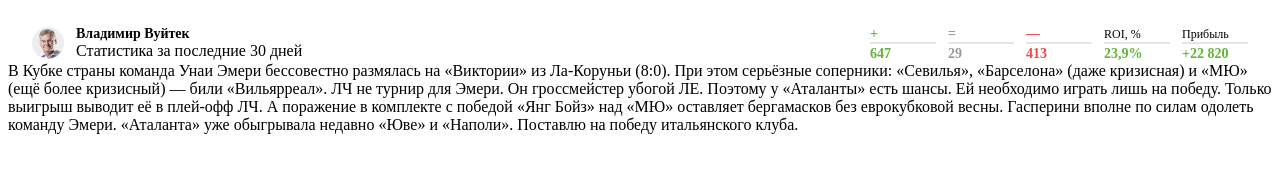
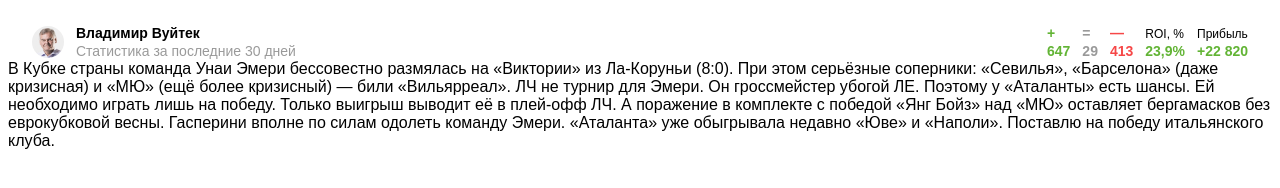
Before and after one commit to Frit027/adaptive-card, a plain HTML site: page src/index.html in a window 1280 px wide. Drawn offline with Linux system fonts and the light colour scheme.

Commit message:
added text

```diff
--- a/src/index.html
+++ b/src/index.html
@@ -3,47 +3,51 @@
     <head>
         <meta charset="UTF-8">
         <title>Карточка</title>
+        <link rel="stylesheet" href="styles/common.css">
         <link rel="stylesheet" href="styles/header.css">
         <link rel="stylesheet" href="styles/indicator.css">
+        <link rel="stylesheet" href="styles/separator.css">
+        <link rel="stylesheet" href="styles/text.css">
     </head>
     <body>
         <header class="header">
             <div class="header__profile">
                 <img class="header__avatar" src="images/photo.png" alt="Avatar">
-                <div>
+                <div class="header__text-container">
                     <div class="header__name">Владимир Вуйтек</div>
-                    <div class="header__status">Статистика за последние 30 дней</div>
+                    <div class="header__caption">Статистика за последние 30 дней</div>
                 </div>
             </div>
             <div class="header__indicators">
                 <div class="indicator">
                     <span class="indicator__value indicator__value_positive">+</span>
-                    <div class="indicator__separator"></div>
+                    <div class="separator separator_small"></div>
                     <span class="indicator__value indicator__value_positive">647</span>
                 </div>
                 <div class="indicator">
                     <span class="indicator__value indicator__value_neutral">=</span>
-                    <div class="indicator__separator"></div>
+                    <div class="separator separator_small"></div>
                     <span class="indicator__value indicator__value_neutral">29</span>
                 </div>
                 <div class="indicator">
                     <span class="indicator__value indicator__value_negative">—</span>
-                    <div class="indicator__separator"></div>
+                    <div class="separator separator_small"></div>
                     <span class="indicator__value indicator__value_negative">413</span>
                 </div>
                 <div class="indicator">
                     <span class="indicator__value indicator__value_normal">ROI, %</span>
-                    <div class="indicator__separator"></div>
+                    <div class="separator separator_small"></div>
                     <span class="indicator__value indicator__value_positive">23,9%</span>
                 </div>
                 <div class="indicator">
                     <span class="indicator__value indicator__value_normal">Прибыль</span>
-                    <div class="indicator__separator"></div>
+                    <div class="separator separator_small"></div>
                     <span class="indicator__value indicator__value_positive">+22 820</span>
                 </div>
             </div>
         </header>
-        <main>
+        <div class="separator"></div>
+        <main class="text">
             В Кубке страны команда Унаи Эмери бессовестно размялась на «Виктории» из Ла-Коруньи (8:0).
             При этом серьёзные соперники: «Севилья», «Барселона» (даже кризисная) и «МЮ» (ещё более кризисный) —
             били «Вильярреал». ЛЧ не турнир для Эмери. Он гроссмейстер убогой ЛЕ. Поэтому у «Аталанты» есть шансы.
```
